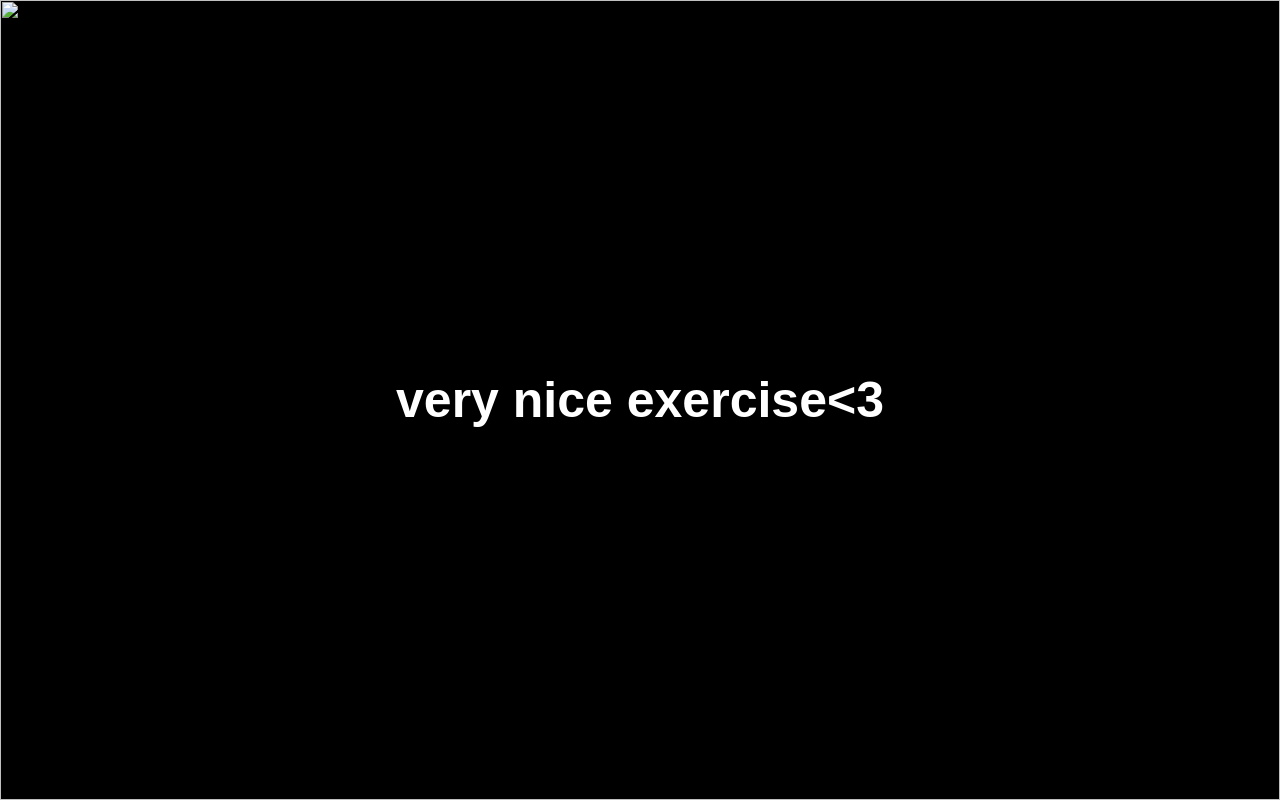
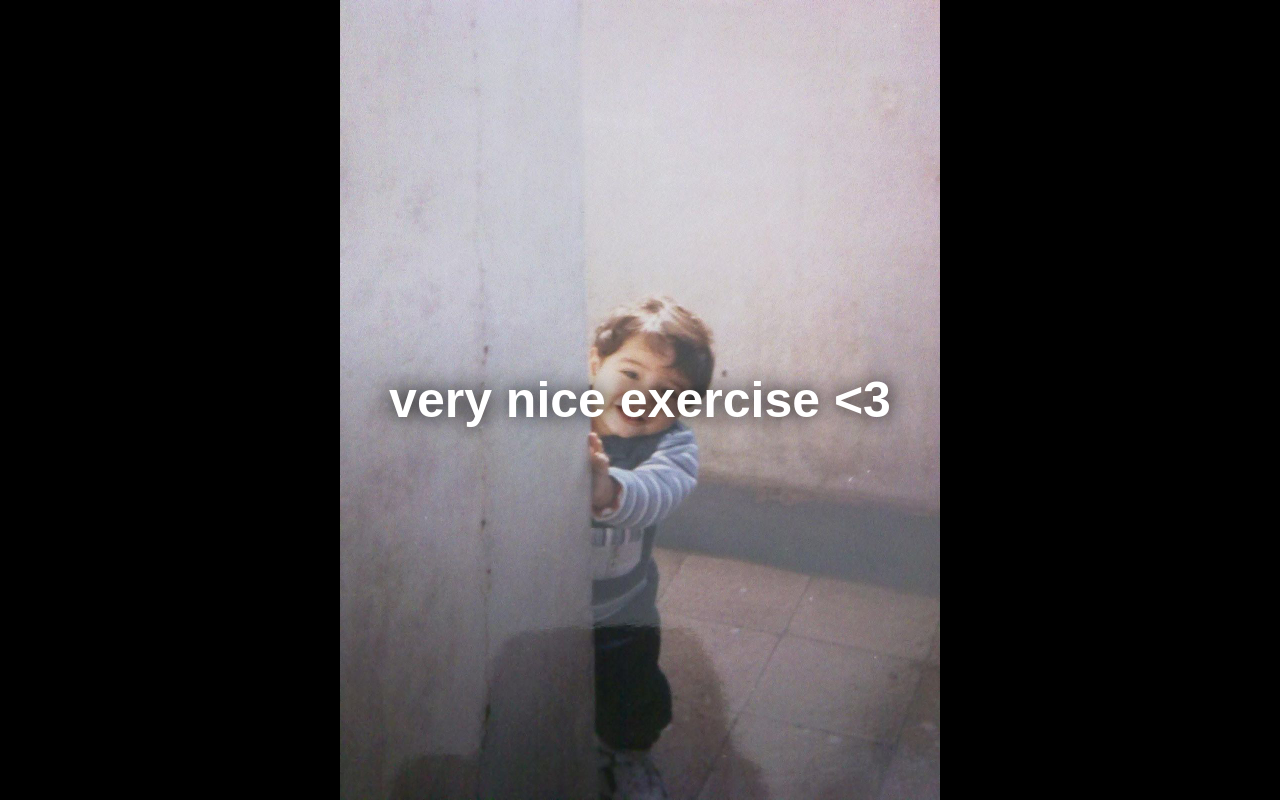
Before and after one commit to NaderMakar/ALO, a plain HTML site: page index.html in a window 1280 px wide. Both pictures are taken after a click on the button "Yes 😍". Drawn offline with Linux system fonts and the light colour scheme.

Commit message:
Update index.html

```diff
--- a/index.html
+++ b/index.html
@@ -130,8 +130,8 @@ display:none;
 
 <!-- LOVE FULLSCREEN -->
 <div id="loveScreen" class="fullscreen">
-<img src="./images/22.jpeg">
-<div id="niceText">very nice exercise&lt;3</div>
+<img src="./images/22.jpg">
+<div id="niceText">very nice exercise &lt;3</div>
 </div>
 
 <script>
```
